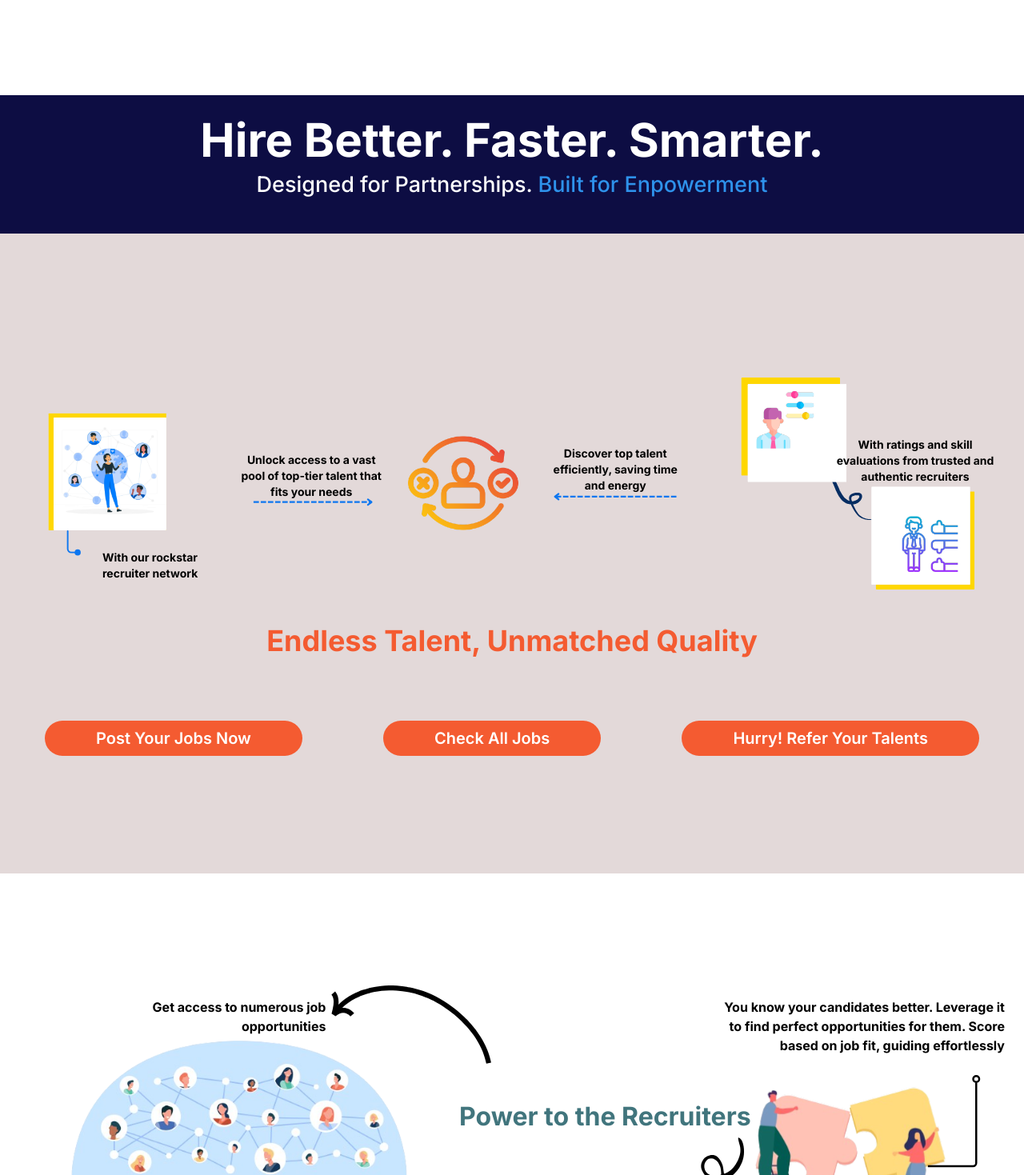
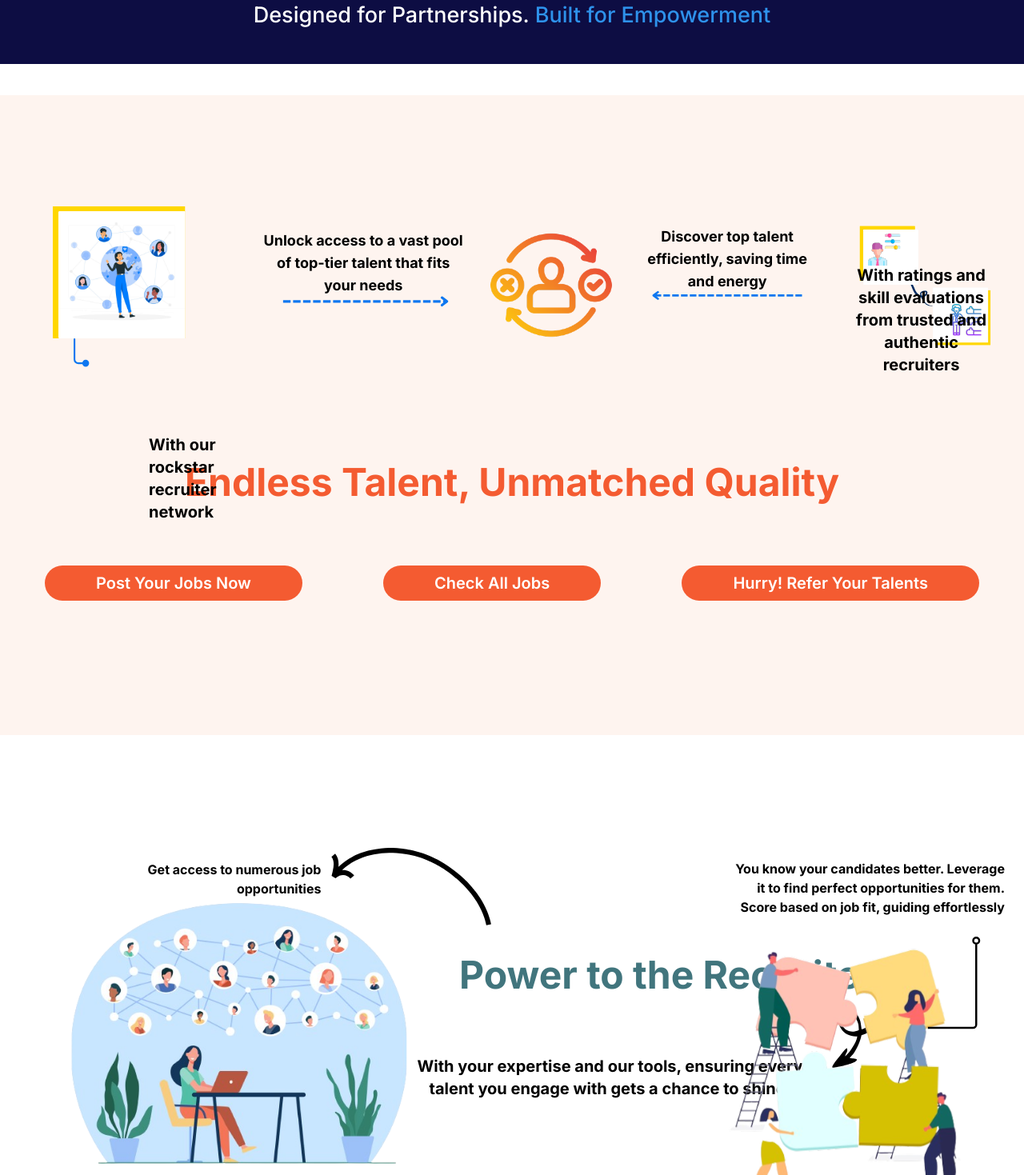
Before and after one commit to reflense/nextjs-landing-page, a React (Create React App) app: page / in a window 1280 px wide. Shown: the part 681-2150 px from the top of the page at 80% size. Built offline with nearby package versions, Linux system fonts and the light colour scheme.

Commit message:
Fixed height of component, increased image size and added G-Form links to buttons, Increased Text Size of last component of landing page

```diff
--- a/src/components/Main.jsx
+++ b/src/components/Main.jsx
@@ -1,11 +1,12 @@
 import React from "react";
 import logo from "../assets/svg/1.svg";
-import reflencelogo from "../assets/Reflence.png"
+import reflencelogo from "../assets/Reflence.png";
 
 const Main = () => {
   return (
     <>
-      <div className="max-w-[1660px] mx-auto h-screen flex flex-col">
+      <div className="h-screen">
+        <div className="max-w-[1660px] mx-auto flex flex-col">
           <h1 className="mt-5 px-6">
             <img src={reflencelogo} />
           </h1>
@@ -28,7 +29,6 @@ const Main = () => {
               />
             </div>
           </div>
-
         </div>
         <div className="bg-[#0d0d43] py-5 md:py-10 text-center">
           <h2 className="font-bold text-white  text-2xl md:text-[30px] lg:text-[58px]">
@@ -36,8 +36,9 @@ const Main = () => {
           </h2>
           <p className="text-white font-medium text-md lg:text-[27px] mt-5">
             Designed for Partnerships.{" "}
-            <span className="text-[#2e92eb]">Built for Enpowerment</span>
+            <span className="text-[#2e92eb]">Built for Empowerment</span>
           </p>
+        </div>
       </div>
     </>
   );
--- a/src/components/PowerRecruiters.jsx
+++ b/src/components/PowerRecruiters.jsx
@@ -6,7 +6,7 @@ import leftArrow from "../assets/svg/10.svg";
 import middleArrow from "../assets/svg/11.svg";
 const PowerRecruiters = () => {
   return (
-    <section className="xl:h-screen">
+    <section className="">
       <div className="max-w-[1660px] mx-auto px-6 py-12 sm:flex sm:items-center xl:h-[calc(100vh-64px)]">
         <div className="sm:w-[70%] sm:flex items-center relative w-full">
           <p className="text-[20px] text-[#41757D] font-bold whitespace-nowrap sm:hidden text-center mb-4">
@@ -18,7 +18,7 @@ const PowerRecruiters = () => {
             alt="scoreBasedImg"
           />
           <div className="text-center flex justify-center flex-col items-center">
-            <p className="text-black font-bold text-end text-xs xl:text-base relative">
+            <p className="text-black font-bold text-end text-base relative mr-3">
               Get access to numerous job <br className="hidden sm:block" />{" "}
               opportunities
             </p>
@@ -29,22 +29,22 @@ const PowerRecruiters = () => {
             />
           </div>
           <div className="text-center relative">
-            <p className="text-[20px] md:text-2xl xl:text-[32px] text-[#41757D] font-bold mb-20 whitespace-nowrap hidden sm:block">
-              Power to the Recruiters
-            </p>
+          <p className="text-[40px] md:text-4xl xl:text-[48px] text-[#41757D] font-bold mb-20 whitespace-nowrap hidden sm:block">
+            Power to the Recruiters
+          </p>
             <img
-              className="max-w-[90px] lg:max-w-[130px] h-max absolute top-[40px] right-[-15px] lg:right-[-25px] hidden sm:block"
+              className="max-w-[90px] lg:max-w-[130px] h-max absolute top-[40px] right-[-40px] lg:right-[-15px] hidden sm:block"
               src={middleArrow}
               alt="middleArrow"
             />
-            <p className="text-xs xl:text-base text-black font-bold sm:ml-[-170px]">
+            <p className="text-xl text-black font-bold sm:ml-[-170px]">
               With your expertise and our tools, ensuring every <br />
               talent you engage with gets a chance to shine.
             </p>
           </div>
         </div>
         <div className="sm:w-[30%] mt-5 sm:mt-0">
-          <p className="text-black font-bold text-center sm:text-end text-xs xl:text-base flex justify-center relative sm:max-w-[417px]">
+          <p className="text-black font-bold text-right sm:text-end text-xs xl:text-base flex justify-center relative sm:max-w-[417px] ml-8">
             You know your candidates better. Leverage it to find perfect
             opportunities for them. Score based on job fit, guiding effortlessly
           </p>
--- a/src/components/Quality.jsx
+++ b/src/components/Quality.jsx
@@ -4,19 +4,19 @@ import line1 from "../assets/svg/3.svg";
 import line2 from "../assets/svg/5.svg";
 import quality from "../assets/svg/6.svg";
 import person from "../assets/svg/4.svg";
+
 const Quality = () => {
   return (
-    <div className=" bg-[#e3d9d9] py-12 xl:min-h-screen">
-      <div className="max-w-[1660px] flex flex-col lg:pt-32 mx-auto relative px-4">
-        <p className="font-bold xl:text-4xl text-3xl mb-10 text-center text-[#f45b31] xl:hidden">
+    <div className="bg-[#fef4ef] py-12 xl:min-h-screen">
+      <div className="max-w-[1660px] flex flex-col lg:pt-16 mx-auto relative px-4">
+        <p className="font-bold xl:text-5xl text-4xl mb-10 text-center text-[#f45b31] xl:hidden">
           Endless Talent, Unmatched Quality
         </p>
         <div className="md:flex items-center justify-center md:flex-row flex-col xl:hidden hidden mb-10">
-          <div className="w-[250px] relative">
+          <div className="w-[300px] relative">
             <img src={line1} alt="line" className="hidden md:block -rotate-45 absolute left-1/2 w-[200px] top-full" />
-            <p className="left-0 -top-1 text-center font-bold text-sm">
-              Unlock access to a vast pool of top-tier talent that fits your
-              needs
+            <p className="left-0 -top-1 text-center font-bold text-xl">
+              Unlock access to a vast pool of top-tier talent that fits your needs
             </p>
           </div>
           <div className="w-[200px]">
@@ -24,61 +24,54 @@ const Quality = () => {
           </div>
           <div className="w-[250px] relative">
             <img src={line2} alt="line" className="hidden md:block rotate-45 absolute right-1/2 w-[200px] top-full" />
-            <p className=" left-0 -top-3 text-center font-bold text-sm">
+            <p className="left-0 -top-3 text-center font-bold text-xl">
               Discover top talent efficiently, saving time and energy
             </p>
           </div>
         </div>
 
         <div className="flex items-center justify-between md:flex-row flex-col gap-10">
-          <div className="relative xl:w-auto md:w-1/2 max-w-[450px] max-md:mx-auto">
-            <img className="xl:max-w-[300px] max-w-[420px] min-[1670px]:max-w-[450px] w-full" src={talent} alt="talent" />
-            <p className="absolute xl:-bottom-8 xl:left-28 min-[400px]:left-[160px] left-[120px] bottom-0 font-bold text-xs min-[400px]:text-sm">
+          <div className="relative xl:w-auto md:w-1/2 max-w-[900px] max-md:mx-auto">
+            <img className="xl:max-w-[900px] max-w-[900px] min-[1670px]:max-w-[550px] w-full" src={talent} alt="talent" />
+            <p className="absolute xl:top-72 xl:left-21 min-[800px]:left-[170px] left-[120px] bottom-0 font-bold text-lg min-[400px]:text-xl">
               With our rockstar recruiter network
             </p>
           </div>
           <div className="xl:flex items-center md:flex-row flex-col md:hidden flex">
-            <div className="w-[180px] relative md:mt-16 ">
+            <div className="w-[250px] relative md:mt-16">
               <img src={line1} alt="line" className="hidden md:block" />
-              <p className="md:absolute left-0 -top-1 text-center font-bold text-sm">
-                Unlock access to a vast pool of top-tier talent that fits your
-                needs
+              <p className="md:absolute left-0 -top-2 text-center font-bold text-lg">
+                Unlock access to a vast pool of top-tier talent that fits your needs
               </p>
             </div>
-            <div className="w-[200px]">
+            <div className="w-[220px]">
               <img src={quality} alt="quality" />
             </div>
-            <div className="w-[180px] relative md:mt-16">
-              <img src={line2} alt="line" className="hidden md:block" />
-              <p className="md:absolute left-0 -top-3 text-center font-bold text-sm">
+            <div className="w-[220px] relative md:mt-16">
+              <img src={line2} alt="line" className="hidden md:block " />
+              <p className="md:absolute left-0 -top-6 text-center font-bold text-lg">
                 Discover top talent efficiently, saving time and energy
               </p>
             </div>
-
           </div>
-          <div className="max-w-[450px] relative">
-            <img
-              className="max-w-[450px] w-full"
-              src={person}
-              alt="person"
-            />
-            <p className="absolute -right-0 top-[78px] text-center font-bold text-xs min-[400px]:text-sm xl:top-[78px] max-w-[200px] lg:top-[100px] md:top-[80px] md:right-5">
-              With ratings and skill evaluations from trusted and authentic
-              recruiters
+          <div className="max-w-[600px] relative">
+            <img className="max-w-[600px] w-full" src={person} alt="person" />
+            <p className="absolute -right-0 top-[78px] text-center font-bold text-lg min-[400px]:text-xl xl:top-[50px] max-w-[200px] lg:top-[100px] md:top-[80px] md:right-5">
+              With ratings and skill evaluations from trusted and authentic recruiters
             </p>
           </div>
         </div>
-        <p className="font-bold xl:text-4xl md:text-2xl text-xl mt-10 text-center text-[#f45b31] xl:block hidden">
+        <p className="pt-14 font-bold xl:text-5xl md:text-4xl text-3xl mt-10 text-center text-[#f45b31] xl:block hidden">
           Endless Talent, Unmatched Quality
         </p>
         <div className="flex items-center md:justify-between justify-center lg:px-10 mt-20 flex-wrap gap-2">
-          <button className="rounded-full px-5 xl:px-16 py-2 inline-block bg-[#f45b31] font-semibold text-white md:text-lg lg:text-xl">
+          <button onClick={() => window.open("https://forms.gle/ChBCZBexSgCLucoa9", "_blank")} className="rounded-full px-5 xl:px-16 py-2 inline-block bg-[#f45b31] font-semibold text-white md:text-lg lg:text-xl">
             Post Your Jobs Now
           </button>
-          <button className="rounded-full px-5 xl:px-16 py-2 inline-block bg-[#f45b31] font-semibold text-white md:text-lg lg:text-xl">
+          <button onClick={() => window.open("https://forms.gle/ChBCZBexSgCLucoa9", "_blank")} className="rounded-full px-5 xl:px-16 py-2 inline-block bg-[#f45b31] font-semibold text-white md:text-lg lg:text-xl">
             Check All Jobs
           </button>
-          <button className="rounded-full px-5 xl:px-16 py-2 inline-block bg-[#f45b31] font-semibold text-white md:text-lg lg:text-xl">
+          <button onClick={() => window.open("https://forms.gle/ChBCZBexSgCLucoa9", "_blank")} className="rounded-full px-5 xl:px-16 py-2 inline-block bg-[#f45b31] font-semibold text-white md:text-lg lg:text-xl">
             Hurry! Refer Your Talents
           </button>
         </div>
```
Also changed, not shown: 1 other file (tests, documents, lock files or other folders). Lines whose indentation alone changed are shown as unchanged.
